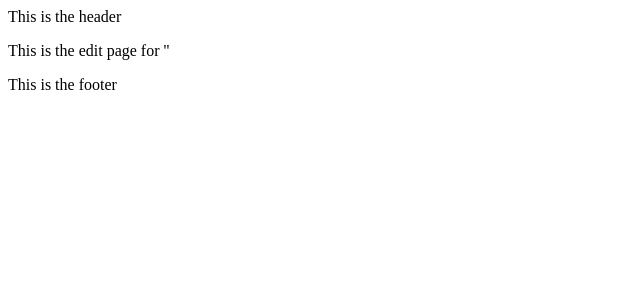
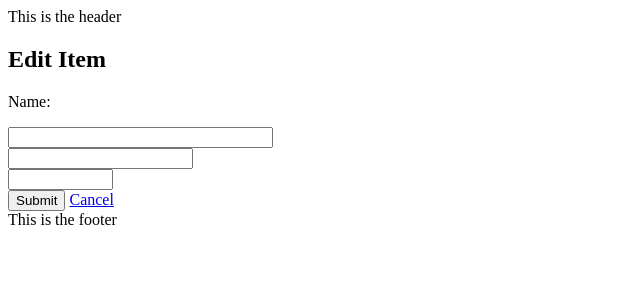
Before and after one commit to richgieg/ItemCatalog, a Flask app: template vagrant/catalog/templates/edit_item.html in a window 1280 px wide. Shown: the top 300 px of the page, without its empty margins (0-640 px from the left). Run offline with Flask 2, Linux system fonts and the light colour scheme; the template is opened without the code that fills it, so the values that code supplies are empty.

Commit message:
Implement database functionality for edit_item() GET

```diff
--- a/vagrant/catalog/application.py
+++ b/vagrant/catalog/application.py
@@ -59,10 +59,14 @@ def new_item():
 
 @app.route('/items/<string:item_id>/edit', methods = ['GET', 'POST'])
 def edit_item(item_id):
+    try:
+        item = session.query(Item).filter_by(id = item_id).one()
+    except:
+        return go_home()
     if request.method == 'POST':
         pass
     else:
-        return render_template('edit_item.html', item_id = item_id)
+        return render_template('edit_item.html', item = item)
 
 
 @app.route('/items/<string:item_id>/delete', methods = ['GET', 'POST'])
--- a/vagrant/catalog/templates/edit_item.html
+++ b/vagrant/catalog/templates/edit_item.html
@@ -1,6 +1,15 @@
 {% extends 'layout.html' %}
 {% block content %}
 
-<p>{{ "This is the edit page for '%s'" % item_id }}</p>
+<h2>Edit Item</h2>
+
+<form action="{{url_for('edit_item', item_id = item.id)}}" method="POST">
+    <p>Name:</p>
+    <input type="text" size="30" name="name" value="{{item.name}}"><br>
+    <input type="textarea" name="description" value="{{item.description}}"><br>
+    <input type="text" size="10" name="price" value="{{item.price}}"><br>
+    <input type="submit" value="Submit">
+    <a href="{{url_for('show_item', category_id = item.category_id, item_id = item.id)}}">Cancel</a>
+</form>
 
 {% endblock %}
```
